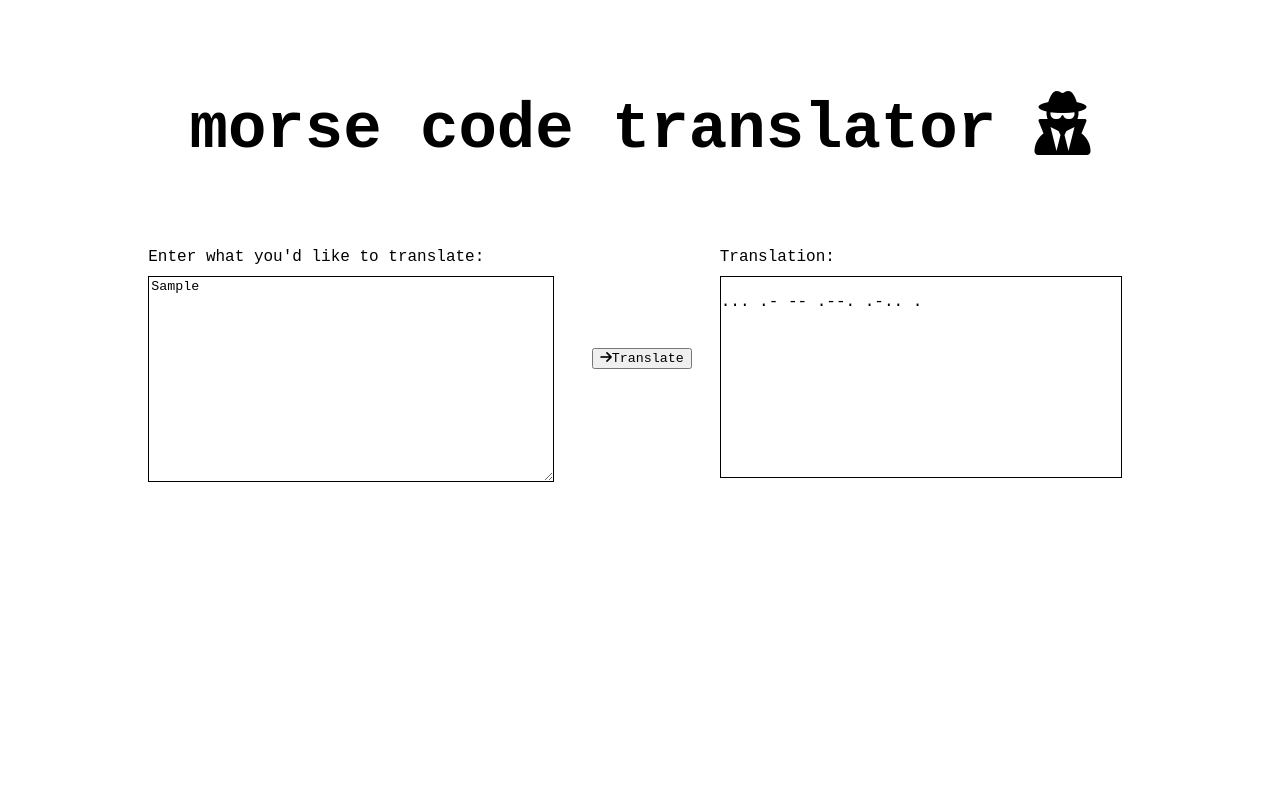
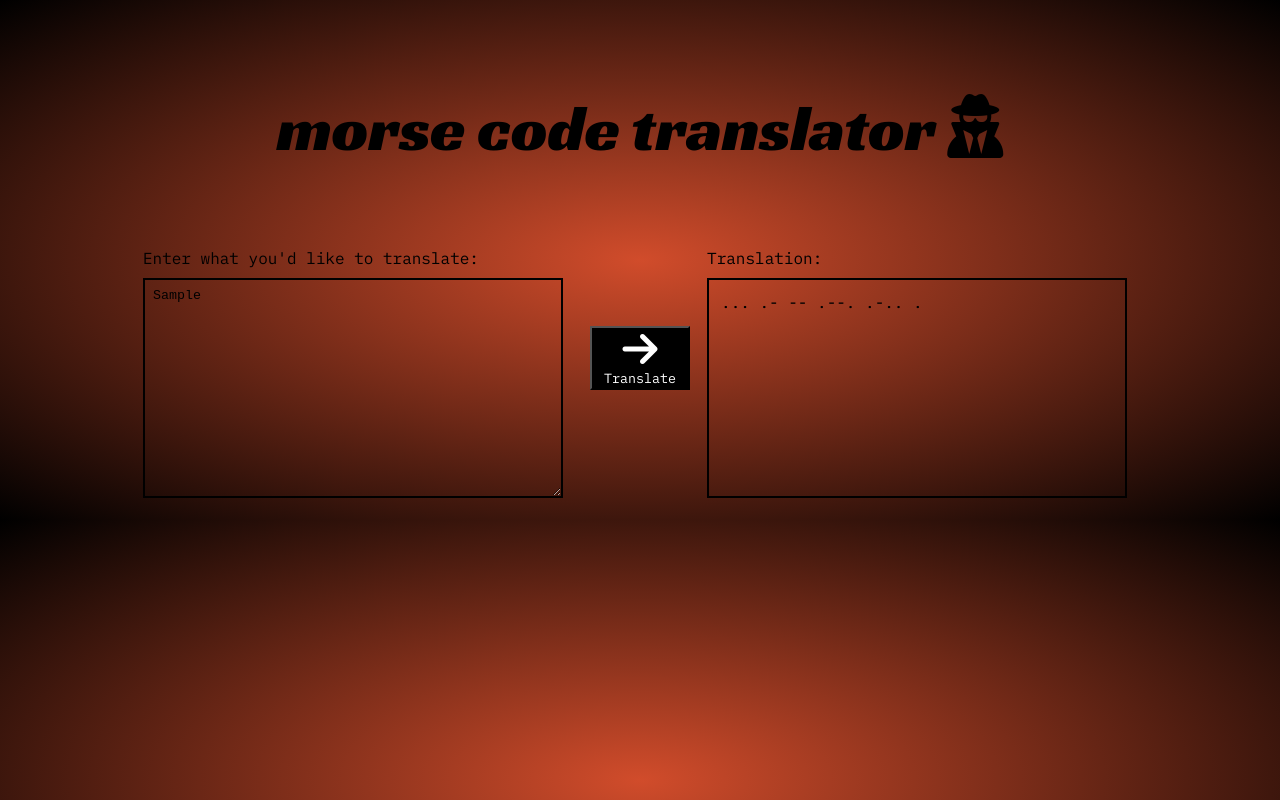
Before and after one commit to murielle-beaulieu/morsecode-translator, a website with bundled scripts: page index.html in a window 1280 px wide. Both pictures are taken after typing "Sample" into the empty fields and a click on the button "Translate". Built offline with nearby package versions, Linux system fonts and the light colour scheme.

Commit message:
functionality, tests and styling done

```diff
--- a/index.html
+++ b/index.html
@@ -3,8 +3,8 @@
 <head>
   <meta charset="UTF-8">
   <meta name="viewport" content="width=device-width, initial-scale=1.0">
+  <link href="https://cdnjs.cloudflare.com/ajax/libs/font-awesome/6.5.1/css/all.min.css" rel="stylesheet">
   <link rel="stylesheet" href="./styles.css">
-  <link href="https://cdnjs.cloudflare.com/ajax/libs/font-awesome/6.5.1/css/all.min.css" rel="stylesheet">
   <script src="./translator.js" type="module" defer></script>
   <title>Morsecode Translator</title>
 </head>
@@ -20,10 +20,10 @@
     <div id="translate-btn">
       <button type="submit" form="input-form"><i class="fa-sharp fa-solid fa-arrow-right"></i>Translate</button>
     </div>
-    <form>
+    <div id="result">
       <label for="translatedOutput">Translation:</label>
       <div id="translatedOutput"></div>
-    </form>
+    </div>
   </div>
 </body>
 </html>
--- a/modules/transform-input.js
+++ b/modules/transform-input.js
@@ -3,13 +3,20 @@ import { morseAlphabet } from "./morse-alphabet.js";
 /* * * ENGLISH TO MORSE * * */
 
 const englishInputToUpcaseArr = (input) => {
-  console.log("Received input:", input);
-    if (typeof input !== "string" || input.trim() === "") {
-      throw new Error("You cannot translate an empty string or invalid input");
+  if (input[0] === " " || input[0] === "") {
+    throw new Error("Cannot translate an empty string or invalid input");
+  }
+
+  if(
+    input.includes("#") ||
+    input.includes("@") ||
+    input.includes("#") ||
+    input.includes("$")) {
+      throw new Error("The string includes invalid characters");
     }
+
   const cleanedInput = input.trim().split(/\s+/).join(" ");
   const arrInput = [...cleanedInput];
-  console.log(arrInput);
   const upCaseInput = arrInput.map((l) => {
     switch (l) {
       case "!":
@@ -24,10 +31,8 @@ const englishInputToUpcaseArr = (input) => {
     }
     return (l === " ") ?  l = "/" : l.toUpperCase();
   });
-  return upCaseInput
+    return upCaseInput;
 };
-
-
 
 export const englishToMorse = (input) => {
   const data = englishInputToUpcaseArr(input);
@@ -46,6 +51,9 @@ export const englishToMorse = (input) => {
 /* * * MORSE TO ENGLISH * * */
 
 const morseInputToArr = (input) => {
+  if (input[0] === " " || input[0] === "") {
+    throw new Error("Cannot translate an empty string or invalid input");
+  }
   const arrInput = input.split(" ");
   console.log(arrInput);
   return arrInput;
--- /dev/null
+++ b/partials/_fonts.scss
@@ -0,0 +1 @@
+@import url('https://fonts.googleapis.com/css2?family=IBM+Plex+Mono:wght@100;200;300;400;500;600&family=Racing+Sans+One&display=swap');
--- a/partials/_mixins.scss
+++ b/partials/_mixins.scss
@@ -7,6 +7,7 @@
 @mixin input-output-box {
   height: 200px;
   width: 400px;
-  border: solid 1px black;
+  padding: 8px;
+  border: solid 2px black;
   margin: 10px 10px 10px 0;
 }
--- a/styles.scss
+++ b/styles.scss
@@ -1,7 +1,28 @@
 @use "./partials/mixins";
+@use "./partials/fonts";
 
-* {
-  font-family: "IBM Plex Mono", monospace;
+body {
+  background: radial-gradient(#d14c2b, #000000);
+}
+
+#translate-btn {
+  @include mixins.content-center;
+  height: 220px;
+  width: 100px;
+}
+
+#translatedOutput{
+  @include mixins.input-output-box;
+  p {
+    margin:4px;
+  }
+}
+
+
+h1 {
+  font-family: "Racing Sans One", sans-serif;
+  font-weight: 400;
+  font-style: normal;
 }
 
 header {
@@ -10,28 +31,34 @@ header {
   font-size: 2rem;
 }
 
+textarea {
+  @include mixins.input-output-box;
+  background-color: transparent;
+}
+
+button {
+  font-family: "IBM Plex Mono", serif;
+  background-color: black;
+  color: white;
+  &:hover {
+    transition: 0.3s;
+    background-color: #d94c29;
+    color: black;
+  }
+}
+
+.fa-arrow-right {
+  font-size: 2.5rem;
+}
+
 .container {
+  width: 80%;
+  margin: auto;
   display: flex;
   justify-content: space-around;
-  width: 80%;
-  margin: auto;
-}
-
-textarea {
-  @include mixins.input-output-box;
-
-}
-
-#translate-btn {
-  @include mixins.content-center;
-  height: 220px;
-  width: 100px;
+  font-family: "IBM Plex Mono", serif;
 }
 
 .to-translate {
   font-size: 3rem;
 }
-
-#translatedOutput{
-  @include mixins.input-output-box;
-}
--- a/translator.js
+++ b/translator.js
@@ -4,32 +4,52 @@ import { morseToEnglish } from "./modules/transform-input.js";
 import { createEl } from "./modules/dom.js";
 import { removeAllChildren } from "./modules/dom.js";
 
-
-console.log(englishToMorse("I need a lot more coffee"));
-console.log(morseToEnglish("... / --- / ..."));
-
-
 const form = document.querySelector("form");
 const translatedOutput = document.querySelector("#translatedOutput");
-
 const display = document.querySelector("#translatedOutput");
 
 /* AUTO DETECT LANGUAGE */
 // if the first index of input is part of the morse obj keys? if it's a letter we go for english, if not we know know it's morse
 const morseObj = Object.keys(morseAlphabet);
 
-form.addEventListener('submit', (e) => {
-  e.preventDefault();
+form.addEventListener('submit', (event) => {
+  event.preventDefault();
   removeAllChildren(display);
+
   const data = new FormData(form);
-  const dataToTranslate = data.get("textToTranslate");
-  if (morseObj.includes(dataToTranslate[0].toUpperCase())) {
+  const dataToTranslate = data.get("textToTranslate").trim();
+  try {
+   if(dataToTranslate === "") {
+    throw new Error("Cannot translate an empty string or invalid input");
+   }
+  } catch (error) {
+    console.log(error);
+    createEl("p", `${error}. Try again!`, translatedOutput);
+    return error;
+  }
+
+  try {
+    if(
+    dataToTranslate.includes("#") ||
+    dataToTranslate.includes("@") ||
+    dataToTranslate.includes("#") ||
+    dataToTranslate.includes("$")) {
+      throw new Error("The string includes invalid characters");
+    }
+   } catch (error) {
+      console.log(error);
+      createEl("p", `${error}. Try again!`, translatedOutput);
+      return error;
+    }
+
+    const isMorseCode = /^[.\- ]+$/.test(dataToTranslate);
+    if (isMorseCode) {
+    // if morse
+    const translatedText = morseToEnglish(dataToTranslate);
+    createEl("p", translatedText, translatedOutput);
+  } else {
     // if english
     const translatedText = englishToMorse(dataToTranslate);
     createEl("p", translatedText, translatedOutput);
-  } else {
-    // if morse
-    const translatedText = morseToEnglish(dataToTranslate);
-    createEl("p", translatedText, translatedOutput);
-  }
+}
 })
--- a/translator.test.js
+++ b/translator.test.js
@@ -26,24 +26,15 @@ describe("Tests for Morse Translator Project", () => {
     );
   });
 
-  // WORK IN PROGRESS
-  // test("Should translate characters, as well as numbers", () => {
-  //   expect(englishToMorse("123")).toBe(".---- ..--- ...--");
-  //   expect(morseToEnglish("....- / ..... / -....")).toBe("456")
-  // });
+  test("Should throw an error if string includes invalid characters", () => {
+   expect(() => englishToMorse("murielle@gmail")).toThrow("The string includes invalid characters");
+   expect(() => englishToMorse("#1 supporter of getting a sweet treat after dinner")).toThrow("The string includes invalid characters");
+  });
 
-  // WORK IN PROGRESS
-  // test("Should throw an error if string includes invalid characters", () => {
-  //  expect(() => englishToMorse("murielle@gmail.com")).toThrow("The string includes invalid characters");
-  //  expect(() => englishToMorse("#1 supporter of getting a sweet treat after dinner")).toThrow("The string includes invalid characters");
-  //  expect(() => morseToEnglish(".-#")).toThrow("The string includes invalid characters");
-  // });
-
-  // WORK IN PROGRESS
-  // test("Should throw an error if string input is empty", () => {
-  //  expect(() => englishToMorse(" ")).toThrow("Cannot translate an empty string or invalid input");
-  //  expect(() => morseToEnglish(" ")).toThrow("Cannot translate an empty string or invalid input");
-  // });
+  test("Should throw an error if string input is empty", () => {
+   expect(() => englishToMorse(" ")).toThrow("Cannot translate an empty string or invalid input");
+   expect(() => morseToEnglish(" ")).toThrow("Cannot translate an empty string or invalid input");
+  });
 
   test("Should handle basic punctuation such as ! , .", () => {
     expect(englishToMorse("To be the shadow of an arrow, who hits the target.")).toBe("- --- / -... . / - .... . / ... .... .- -.. --- .-- / --- ..-. / .- -. / .- .-. .-. --- .-- --..-- / .-- .... --- / .... .. - ... / - .... . / - .- .-. --. . - .-.-.-");
```
Also changed, not shown: README.md, styles.css, 1 other file. Lines whose indentation alone changed are shown as unchanged.
